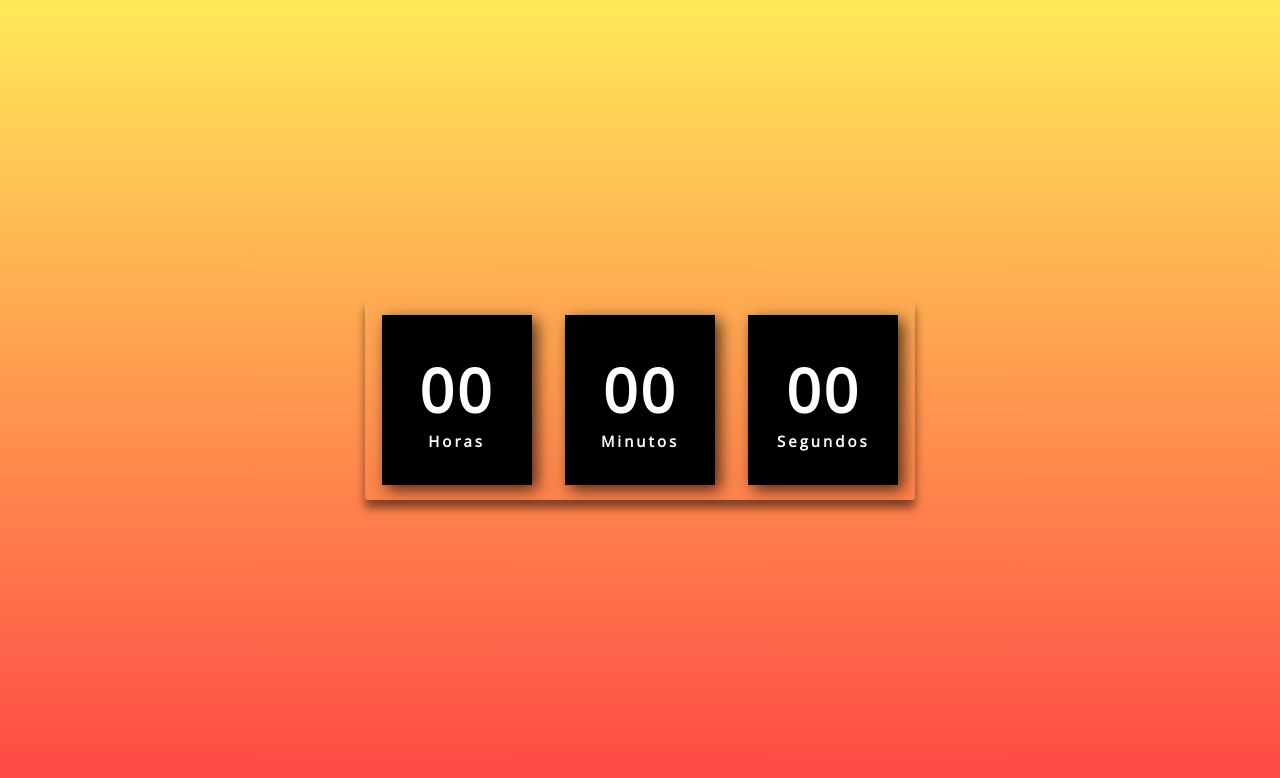
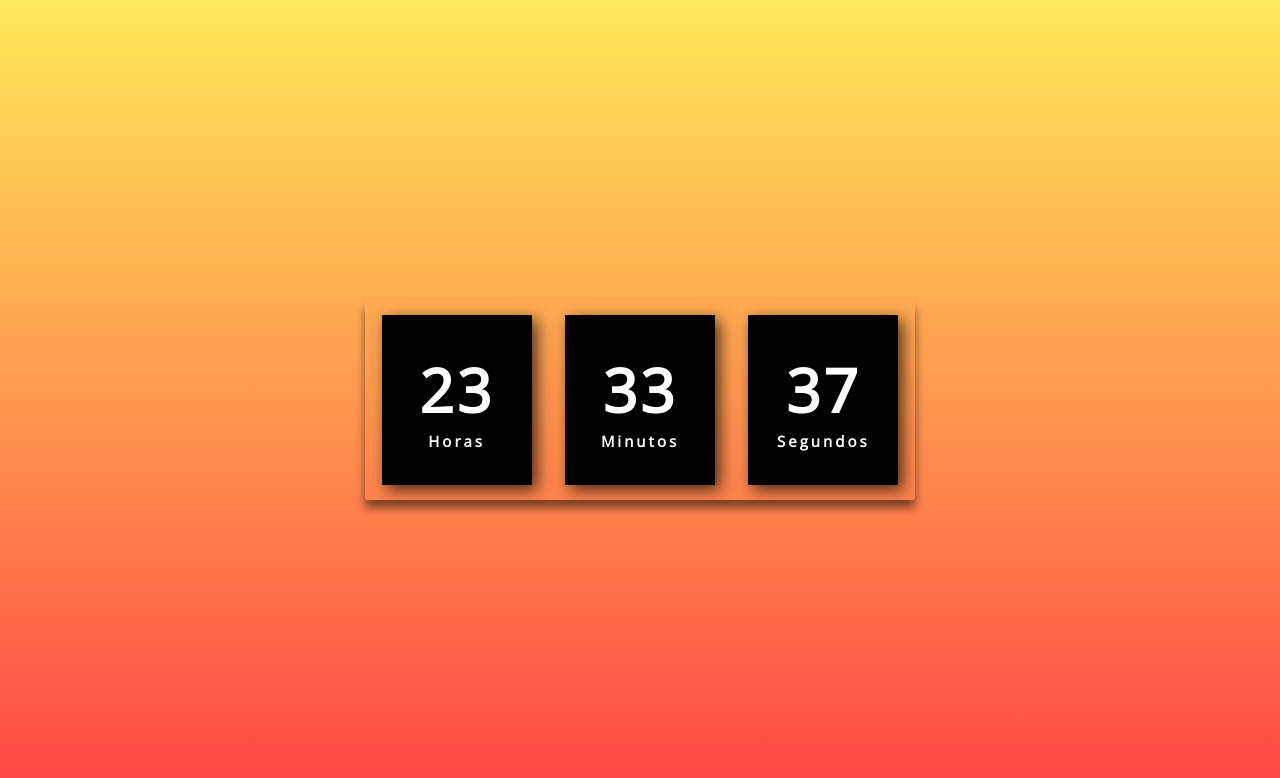
Before and after one commit to gustavosooares/relogio-digital, a plain HTML site: page index.html in a window 1280 px wide. Drawn offline with nearby package versions, Linux system fonts and the light colour scheme; the site is published under a folder, as on GitHub Pages, so addresses that start at the root find nothing.

Commit message:
Update index.html

```diff
--- a/index.html
+++ b/index.html
@@ -27,6 +27,6 @@
     </div>
     </div>
 
-    <script src="/assets/script.js"></script>
+    <script src="relogio-digital/assets/script.js"></script>
 </body>
 </html>
```
